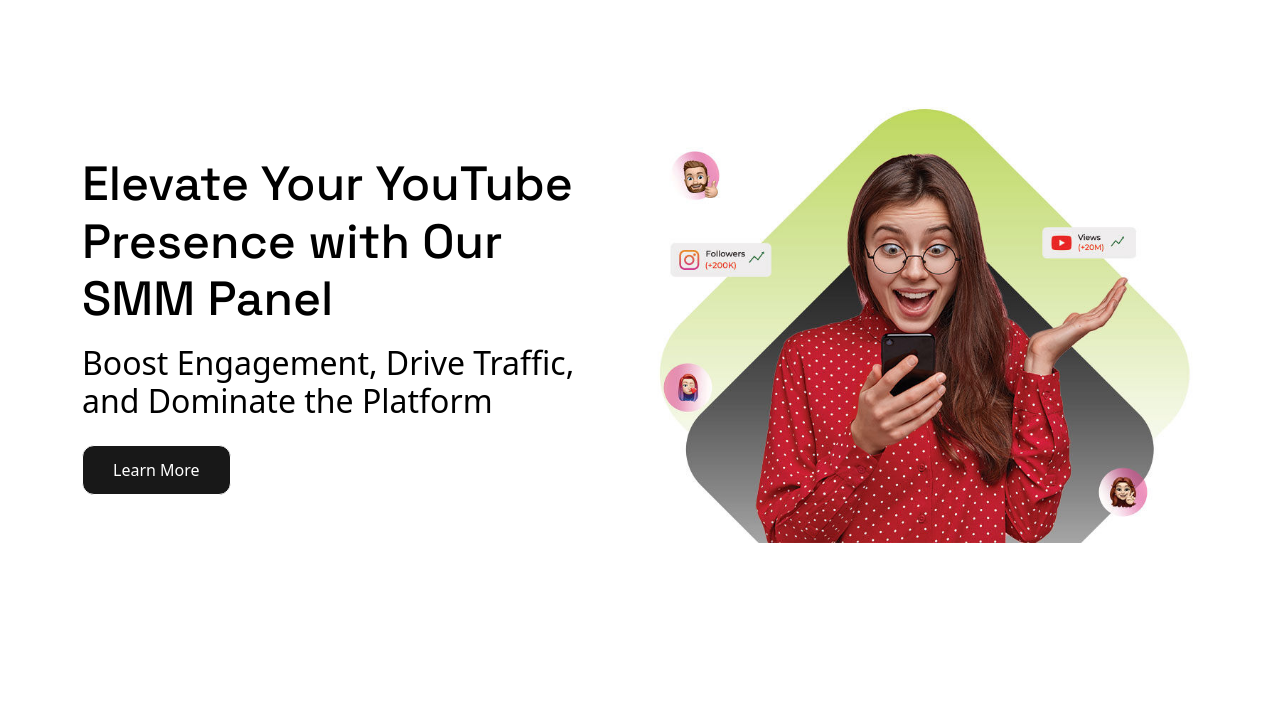
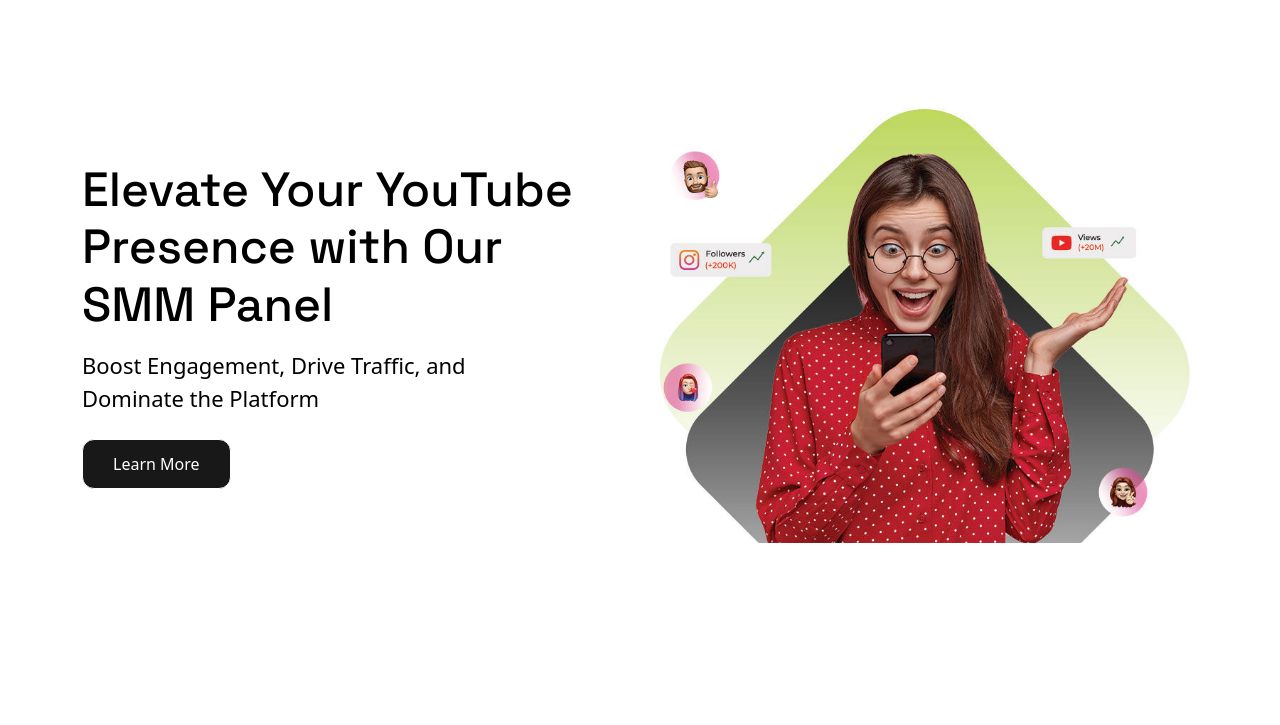
Before and after one commit to ytlab23/youtube-smm-panel-html, a website built with Parcel: page index.html in a window 1280 px wide. Shown: the part 75-800 px from the top of the page. Built offline with nearby package versions, Linux system fonts and the light colour scheme.

Commit message:
Update index.css

```diff
--- a/index.css
+++ b/index.css
@@ -13,7 +13,7 @@ a{color:inherit; text-decoration:inherit;}
 input{padding:2px 4px;}
 img{display:block;}
 html{scroll-behavior:smooth}
-html{font-family:Karla; font-size:16px;}
+html{font-family:"Space Grotesk"; font-size:16px;}
 body{font-weight:400; font-style:normal; text-decoration:none; text-transform:none; letter-spacing:normal; line-height:24px; color:var(--dl-color-gray-black); background-color:var(--dl-color-gray-white);}
 
 #anchor{
@@ -45,6 +45,12 @@ body{font-weight:400; font-style:normal; text-decoration:none; text-transform:no
 .home-image{top:0; right:0; width:125px; height:101px; opacity:0; position:absolute; object-fit:cover;}
 .home-image01{width:100%; height:auto; object-fit:cover;}
 .about{display:flex; align-items:flex-start; gap:24px; justify-content:flex-start;}
+.heroTagline {
+    font-size: 22px;
+    max-width: 490px;
+    font-weight: 400;
+    line-height: 1.5;
+}
 .cta img{width:300px; margin-block:-10px;}
 .mySwiper{padding-block:2rem; background:#eeeeee; border-radius:20px;}
 .mySwiper img{width:70px; border-radius:14px;}
```
